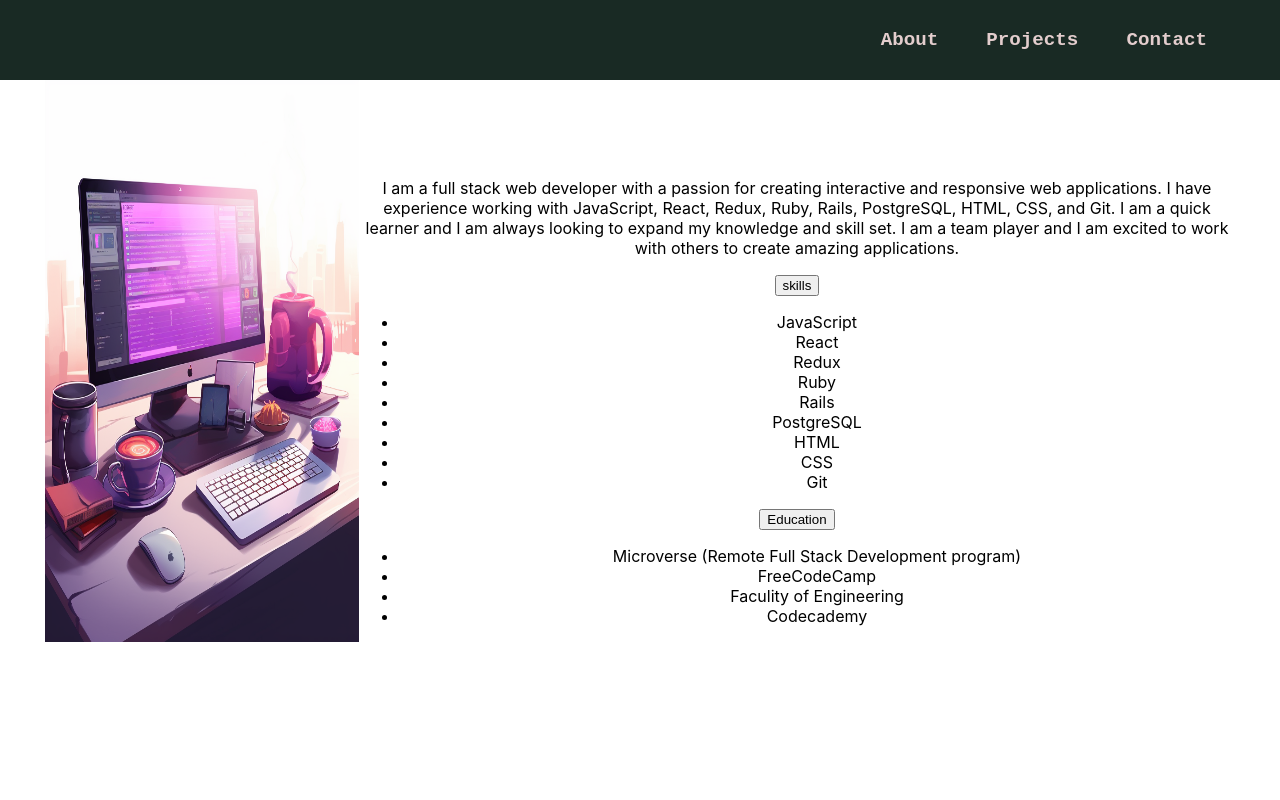
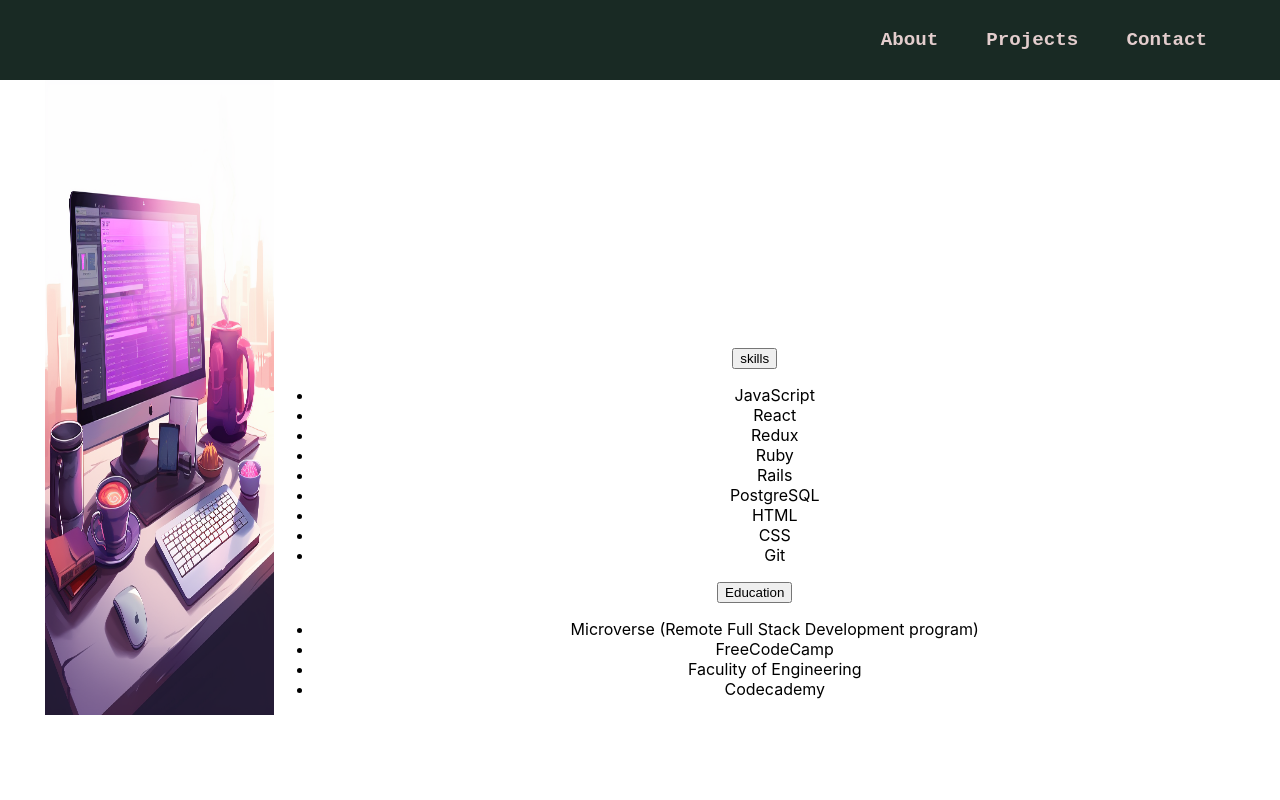
Before and after one commit to abdozayan12/New-Portfolio, a React (Create React App) app: page / in a window 1280 px wide. Shown: the top 800 px of the page. Built offline with nearby package versions, Linux system fonts and the light colour scheme.

Commit message:
Update Contact.css

```diff
--- a/src/styles/Contact.css
+++ b/src/styles/Contact.css
@@ -1,6 +1,12 @@
 h1 {
     color: #fff;
     font-size: 2.5rem;
+    margin-bottom: 1rem;
+}
+
+p {
+    color: #fff;
+    font-size: 1.5rem;
     margin-bottom: 1rem;
 }
 
```
